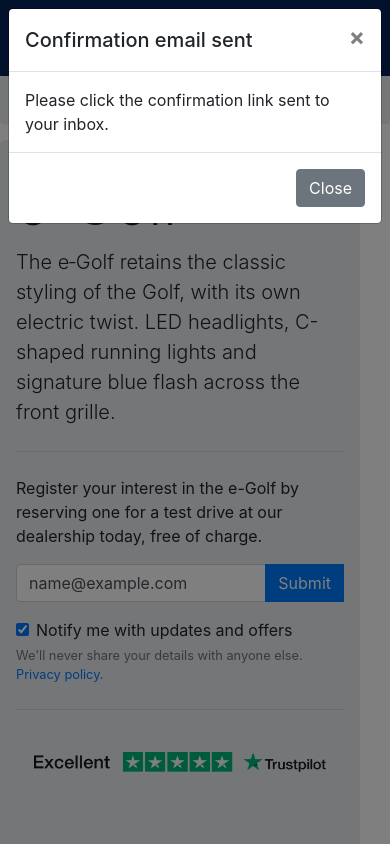
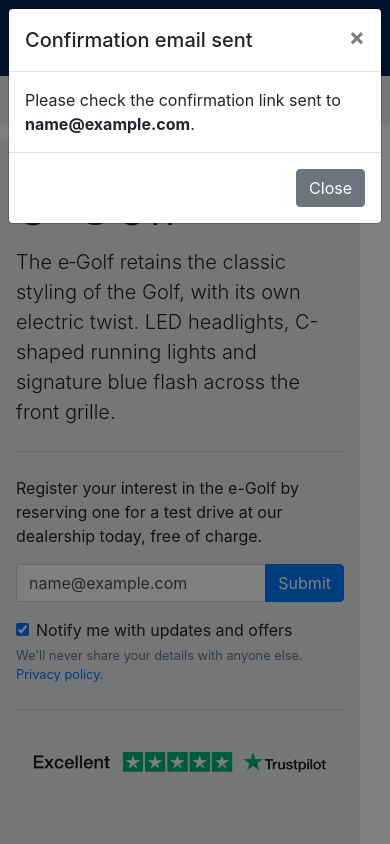
Before and after one commit to MaximParker/BlueSkyTechTest, a plain HTML site: page index.html in a window 390 px wide. Both pictures are taken after typing "name@example.com" into the empty fields and a click on the button "Submit". Shown: the top 844 px of the page. Drawn offline with nearby package versions, Linux system fonts and the light colour scheme.

Commit message:
Add scripting to email confirmation modal to include input

```diff
--- a/index.html
+++ b/index.html
@@ -95,35 +95,13 @@
                     <form id="emailSubmission">
                         <!-- Reservation form -->
                         <div class="input-group mb-3">
-                            <input type="text" id="emailInput" class="form-control" placeholder="Email address..."
+                            <input type="email" id="emailInput" class="form-control" placeholder="Email address..."
                                 aria-label="Email input" aria-describedby="basic-addon2" required>
                             <div class="input-group-append">
-                                <button type="submit" class="btn btn-primary" data-toggle="modal"
-                                    data-target="#exampleModal">
+                                <button type="submit" class="btn btn-primary">
                                     <!-- Button trigger modal -->
                                     Submit
                                 </button>
-                            </div>
-                            <!-- Modal -->
-                            <div class="modal fade" id="exampleModal" tabindex="-1" role="dialog"
-                                aria-labelledby="exampleModalLabel" aria-hidden="true">
-                                <div class="modal-dialog" role="document">
-                                    <div class="modal-content">
-                                        <div class="modal-header">
-                                            <h5 class="modal-title" id="exampleModalLabel">Confirmation email sent</h5>
-                                            <button type="button" class="close" data-dismiss="modal" aria-label="Close">
-                                                <span aria-hidden="true">&times;</span>
-                                            </button>
-                                        </div>
-                                        <div class="modal-body">
-                                            Please click the confirmation link sent to your inbox.
-                                        </div>
-                                        <div class="modal-footer">
-                                            <button type="button" class="btn btn-secondary"
-                                                data-dismiss="modal">Close</button>
-                                        </div>
-                                    </div>
-                                </div>
                             </div>
                         </div>
                         <div class="form-check">
@@ -135,12 +113,6 @@
                             else.
                             <a href="#">Privacy policy.</a></small>
                     </form>
-                    <script>
-                        document.getElementById('emailSubmission').addEventListener('submit', function (event) {
-                            event.preventDefault()
-                            console.log("beep")
-                        })
-                    </script>
                     </p>
                     <hr class="my-4">
                     <img src="images/trustpilot.png" class="d-block w-100" alt="...">
@@ -225,8 +197,12 @@
         </div>
     </div>
 
-
-    <div class="my-4">
+    <div class="container my-4">
+        <div class="row w-100">
+            <div class="col-sm">
+                <img src="images/Carousel_C.png" class="d-block w-100" alt="...">
+            </div>
+            <div class="col">
                 <div id="accordion">
                     <div class="card">
                         <div class="card-header" id="headingOne">
@@ -238,14 +214,21 @@
                             </h5>
                         </div>
 
-                <div id="collapseOne" class="collapse show" aria-labelledby="headingOne" data-parent="#accordion">
+                        <div id="collapseOne" class="collapse show" aria-labelledby="headingOne"
+                            data-parent="#accordion">
                             <div class="card-body">
-                        Anim pariatur cliche reprehenderit, enim eiusmod high life accusamus terry richardson ad squid.
-                        3 wolf moon officia aute, non cupidatat skateboard dolor brunch. Food truck quinoa nesciunt
-                        laborum eiusmod. Brunch 3 wolf moon tempor, sunt aliqua put a bird on it squid single-origin
-                        coffee nulla assumenda shoreditch et. Nihil anim keffiyeh helvetica, craft beer labore wes
-                        anderson cred nesciunt sapiente ea proident. Ad vegan excepteur butcher vice lomo. Leggings
-                        occaecat craft beer farm-to-table, raw denim aesthetic synth nesciunt you probably haven't heard
+                                Anim pariatur cliche reprehenderit, enim eiusmod high life accusamus terry richardson ad
+                                squid.
+                                3 wolf moon officia aute, non cupidatat skateboard dolor brunch. Food truck quinoa
+                                nesciunt
+                                laborum eiusmod. Brunch 3 wolf moon tempor, sunt aliqua put a bird on it squid
+                                single-origin
+                                coffee nulla assumenda shoreditch et. Nihil anim keffiyeh helvetica, craft beer labore
+                                wes
+                                anderson cred nesciunt sapiente ea proident. Ad vegan excepteur butcher vice lomo.
+                                Leggings
+                                occaecat craft beer farm-to-table, raw denim aesthetic synth nesciunt you probably
+                                haven't heard
                                 of them accusamus labore sustainable VHS.
                             </div>
                         </div>
@@ -261,12 +244,18 @@
                         </div>
                         <div id="collapseTwo" class="collapse" aria-labelledby="headingTwo" data-parent="#accordion">
                             <div class="card-body">
-                        Anim pariatur cliche reprehenderit, enim eiusmod high life accusamus terry richardson ad squid.
-                        3 wolf moon officia aute, non cupidatat skateboard dolor brunch. Food truck quinoa nesciunt
-                        laborum eiusmod. Brunch 3 wolf moon tempor, sunt aliqua put a bird on it squid single-origin
-                        coffee nulla assumenda shoreditch et. Nihil anim keffiyeh helvetica, craft beer labore wes
-                        anderson cred nesciunt sapiente ea proident. Ad vegan excepteur butcher vice lomo. Leggings
-                        occaecat craft beer farm-to-table, raw denim aesthetic synth nesciunt you probably haven't heard
+                                Anim pariatur cliche reprehenderit, enim eiusmod high life accusamus terry richardson ad
+                                squid.
+                                3 wolf moon officia aute, non cupidatat skateboard dolor brunch. Food truck quinoa
+                                nesciunt
+                                laborum eiusmod. Brunch 3 wolf moon tempor, sunt aliqua put a bird on it squid
+                                single-origin
+                                coffee nulla assumenda shoreditch et. Nihil anim keffiyeh helvetica, craft beer labore
+                                wes
+                                anderson cred nesciunt sapiente ea proident. Ad vegan excepteur butcher vice lomo.
+                                Leggings
+                                occaecat craft beer farm-to-table, raw denim aesthetic synth nesciunt you probably
+                                haven't heard
                                 of them accusamus labore sustainable VHS.
                             </div>
                         </div>
@@ -274,21 +263,30 @@
                     <div class="card">
                         <div class="card-header" id="headingThree">
                             <h5 class="mb-0">
-                        <button class="btn btn-link collapsed" data-toggle="collapse" data-target="#collapseThree"
-                            aria-expanded="false" aria-controls="collapseThree">
+                                <button class="btn btn-link collapsed" data-toggle="collapse"
+                                    data-target="#collapseThree" aria-expanded="false" aria-controls="collapseThree">
                                     Collapsible Group Item #3
                                 </button>
                             </h5>
                         </div>
-                <div id="collapseThree" class="collapse" aria-labelledby="headingThree" data-parent="#accordion">
+                        <div id="collapseThree" class="collapse" aria-labelledby="headingThree"
+                            data-parent="#accordion">
                             <div class="card-body">
-                        Anim pariatur cliche reprehenderit, enim eiusmod high life accusamus terry richardson ad squid.
-                        3 wolf moon officia aute, non cupidatat skateboard dolor brunch. Food truck quinoa nesciunt
-                        laborum eiusmod. Brunch 3 wolf moon tempor, sunt aliqua put a bird on it squid single-origin
-                        coffee nulla assumenda shoreditch et. Nihil anim keffiyeh helvetica, craft beer labore wes
-                        anderson cred nesciunt sapiente ea proident. Ad vegan excepteur butcher vice lomo. Leggings
-                        occaecat craft beer farm-to-table, raw denim aesthetic synth nesciunt you probably haven't heard
+                                Anim pariatur cliche reprehenderit, enim eiusmod high life accusamus terry richardson ad
+                                squid.
+                                3 wolf moon officia aute, non cupidatat skateboard dolor brunch. Food truck quinoa
+                                nesciunt
+                                laborum eiusmod. Brunch 3 wolf moon tempor, sunt aliqua put a bird on it squid
+                                single-origin
+                                coffee nulla assumenda shoreditch et. Nihil anim keffiyeh helvetica, craft beer labore
+                                wes
+                                anderson cred nesciunt sapiente ea proident. Ad vegan excepteur butcher vice lomo.
+                                Leggings
+                                occaecat craft beer farm-to-table, raw denim aesthetic synth nesciunt you probably
+                                haven't heard
                                 of them accusamus labore sustainable VHS.
+                            </div>
+                        </div>
                     </div>
                 </div>
             </div>
@@ -359,6 +357,34 @@
         </section>
     </footer>
 
+    <!-- Modal (Success) -->
+    <div class="modal fade" id="modalSuccess" tabindex="-1" role="dialog" aria-labelledby="modalSuccessLabel" aria-hidden="true">
+        <div class="modal-dialog" role="document">
+            <div class="modal-content">
+                <div class="modal-header">
+                    <h5 class="modal-title" id="modalSuccessLabel">Confirmation email sent</h5>
+                    <button type="button" class="close" data-dismiss="modal" aria-label="Close">
+                        <span aria-hidden="true">&times;</span>
+                    </button>
+                </div>
+                <div class="modal-body" id="modalBody">
+                    Please click the confirmation link sent to .
+                </div>
+                <div class="modal-footer">
+                    <button type="button" class="btn btn-secondary" data-dismiss="modal">Close</button>
+                </div>
+            </div>
+        </div>
+    </div>
+
+    <script>
+        document.getElementById('emailSubmission').addEventListener('submit', function (event) {
+            event.preventDefault();
+            document.getElementById('modalBody').innerHTML = `Please check the confirmation link sent to <strong>${document.getElementById('emailInput').value}</strong>.`;
+            $('#modalSuccess').modal('show');
+        })
+    </script>
+
 </body>
 
 </html>
```
Lines whose indentation alone changed are shown as unchanged.
